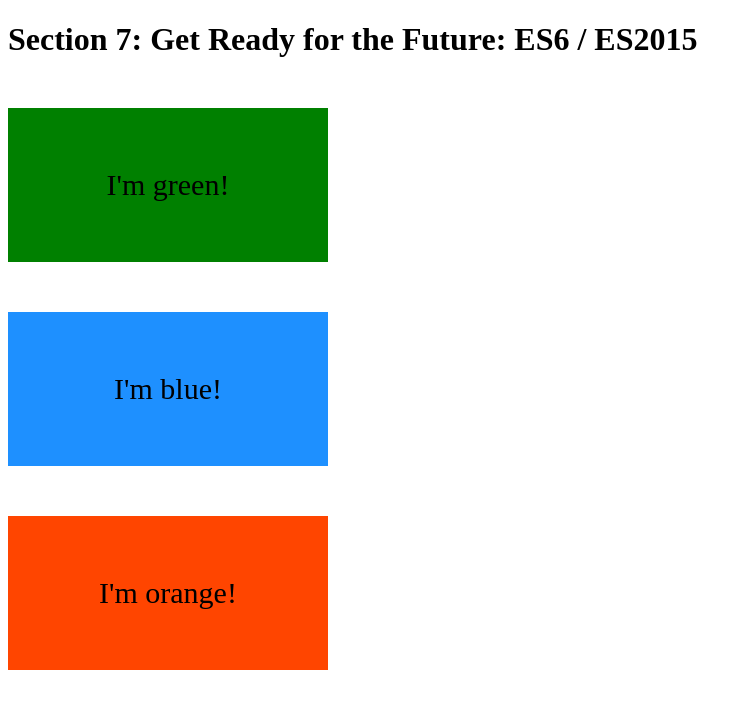
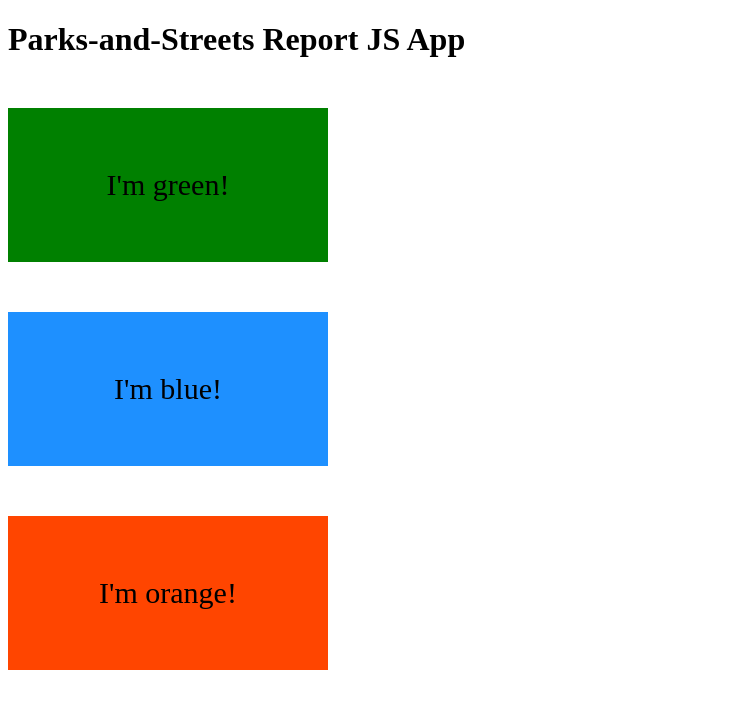
Before and after one commit to AAdewunmi/ParksAndStreetsReport, a plain HTML site: page index.html in a window 1280 px wide. Shown: the whole page, without its empty margins (0-752 px from the left). Drawn offline with Linux system fonts and the light colour scheme.

Commit message:
First Commit: Changed title and header of index.html

```diff
--- a/index.html
+++ b/index.html
@@ -2,7 +2,7 @@
 <html lang="en">
     <head>
         <meta charset="UTF-8">
-        <title>Section 7: Get Ready for the Future: ES6 / ES2015</title>
+        <title>Parks-and-Streets Report JS App</title>
 
         <style>
             .box {
@@ -22,7 +22,7 @@
     </head>
 
     <body>
-        <h1>Section 7: Get Ready for the Future: ES6 / ES2015</h1>
+        <h1>Parks-and-Streets Report JS App</h1>
 
         <div class="box green">I'm green!</div>
         <div class="box blue">I'm blue!</div>
```
